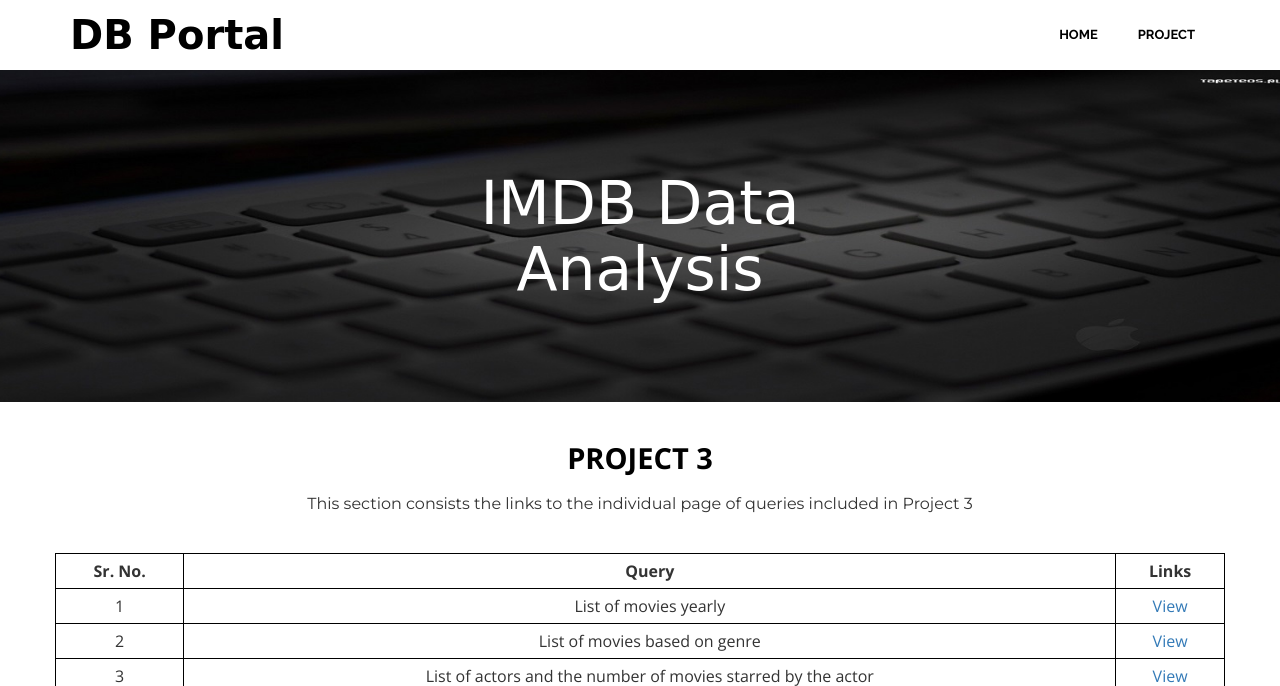
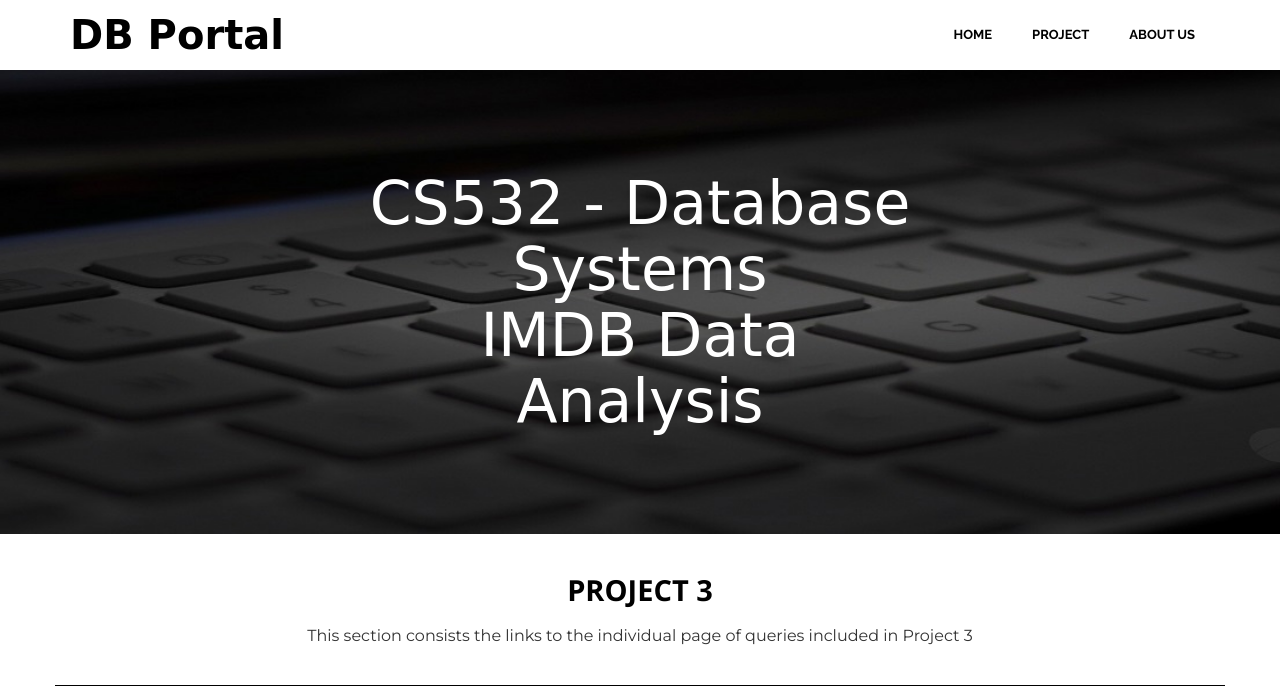
Before and after one commit to satrio-yudhoatmojo/CS532-Database-Systems-Spring-2020, a Flask app: template Project-03/src/templates/index.html in a window 1280 px wide. Shown: the top 686 px of the page. Run offline with Flask 2, Linux system fonts and the light colour scheme; the template is opened without the code that fills it, so the values that code supplies are empty; some libraries are stand-ins or nearby versions; some web fonts are replaced.

Commit message:
added the about us page and course name

```diff
--- a/Project-03/src/templates/index.html
+++ b/Project-03/src/templates/index.html
@@ -60,6 +60,7 @@ table, th, td {
 					<ul class="nav navbar-nav navbar-right">
 						<li><a class="nav-link" href="index.html#home">home</a></li>
 						<li><a class="nav-link" href="index.html#assignments">Project</a></li>
+						<li><a class="nav-link" href="aboutus.html">About Us</a></li>
 					</ul>
 				</div>
 			</div>
@@ -70,7 +71,7 @@ table, th, td {
 	<section class="welcome-section text-center">
 		<div class="container">
 			<div class="welcome-text">
-				<h2 class="wow flip" data-wow-duration="1000ms" data-wow-delay="300ms">IMDB Data Analysis</h2>
+				<h2 class="wow flip" data-wow-duration="1000ms" data-wow-delay="300ms">CS532 - Database Systems<br/>IMDB Data Analysis</h2>
 			</div>
 		</div>
 	</section>
```
